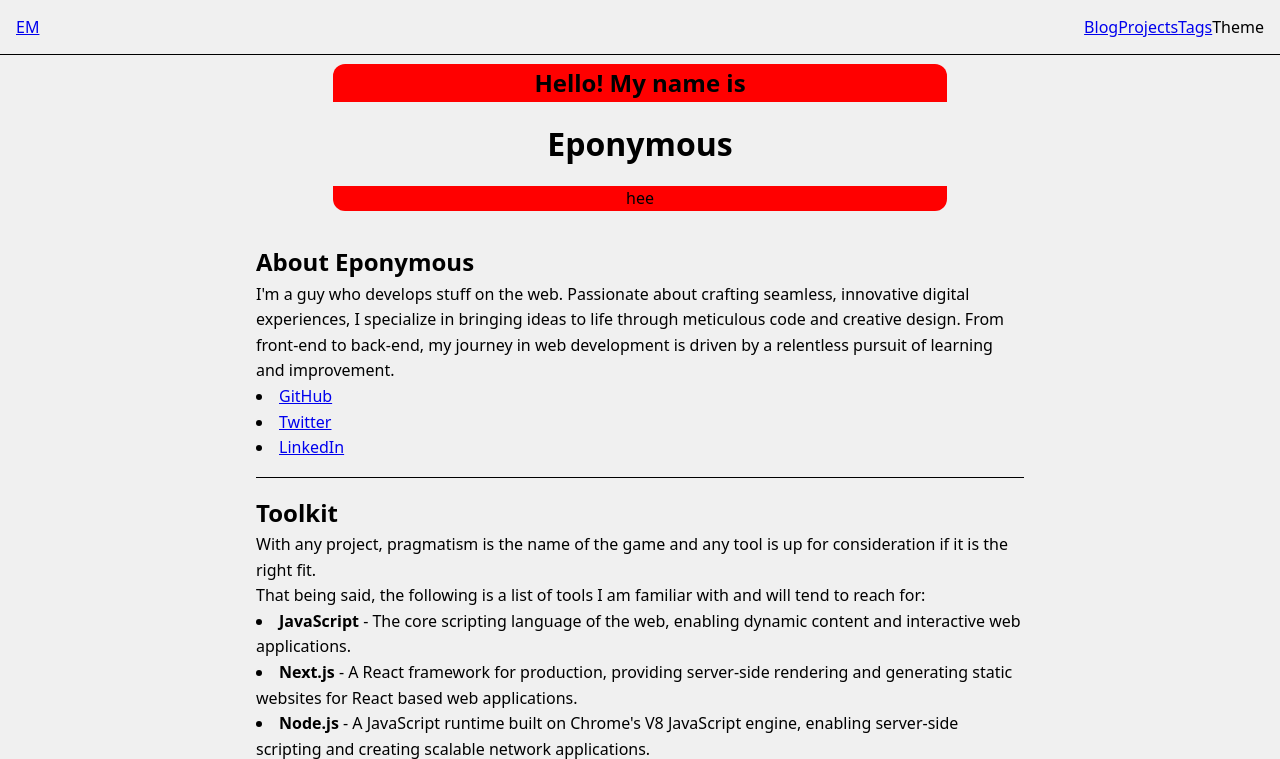
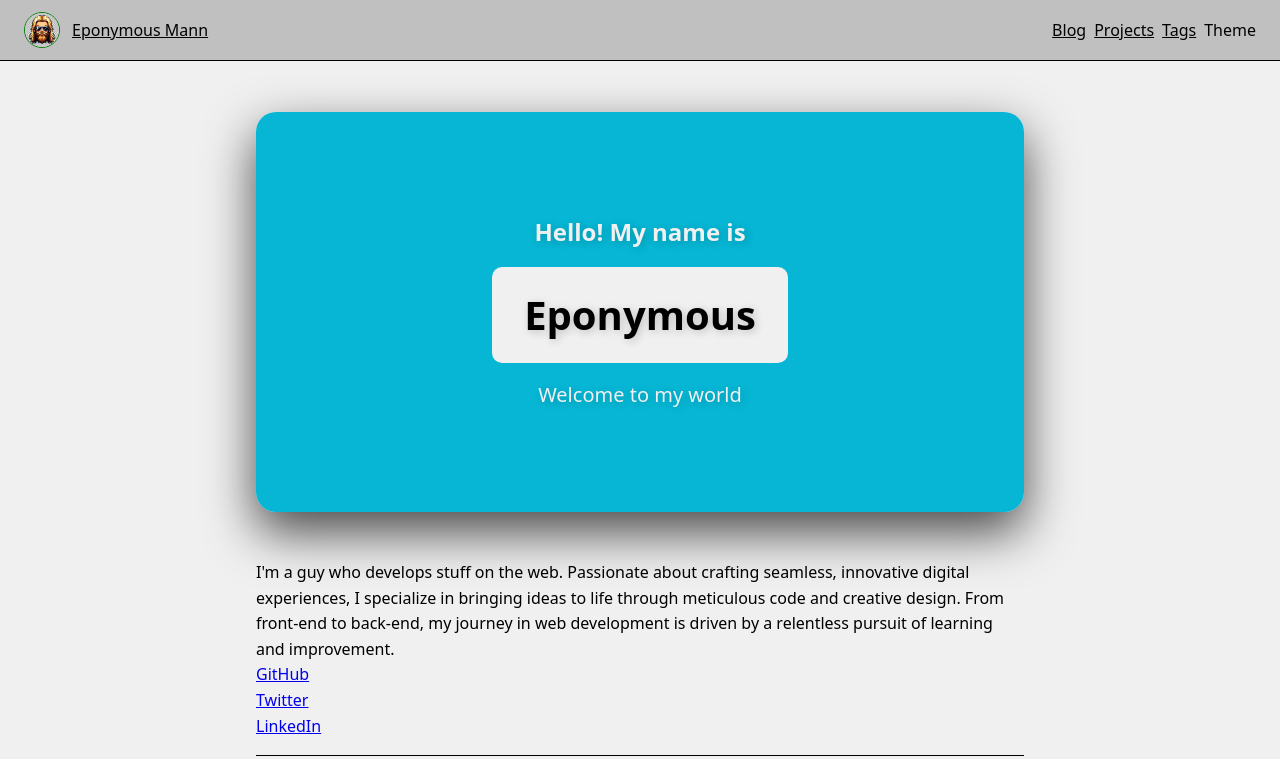
Before and after one commit to alcun/eponymous, an Astro site: page / in a window 1280 px wide. Shown: the top 759 px of the page. Built offline with nearby package versions, Linux system fonts and the light colour scheme; Astro itself is replaced by a stand-in of ours.

Commit message:
Work on styling

```diff
--- a/public/toggle-theme.js
+++ b/public/toggle-theme.js
@@ -49,6 +49,16 @@ function reflectPreference() {
 // set early so no page flashes / CSS is made aware
 reflectPreference();
 
+const initNavListener = () => {
+  // Navigation menu toggle functionality
+  const navContent = document.querySelector('.nav-content');
+  const burger = document.querySelector('.burger');
+  burger?.addEventListener('click', () => {
+    const isDisplayed = window.getComputedStyle(navContent).display !== 'none';
+    navContent.style.display = isDisplayed ? 'none' : 'flex';
+  });}
+
+
 window.onload = () => {
   function setThemeFeature() {
     // set on load so screen readers can get the latest value on the button
@@ -59,6 +69,7 @@ window.onload = () => {
       themeValue = themeValue === "light" ? "dark" : "light";
       setPreference();
     });
+    initNavListener();
   }
 
   setThemeFeature();
--- a/src/components/About.astro
+++ b/src/components/About.astro
@@ -1,5 +1,4 @@
 <section id="about">
-  <h2>About Eponymous</h2>
   <p>
     I'm a guy who develops stuff on the web. Passionate about crafting seamless,
     innovative digital experiences, I specialize in bringing ideas to life
--- a/src/components/HeroBadge.astro
+++ b/src/components/HeroBadge.astro
@@ -1,12 +1,7 @@
----
-// Your frontmatter script. JavaScript imports for client-side libraries
-// don't go here if they're in the public folder.
----
-
 <!-- Linking the Atropos CSS file -->
 <link rel="stylesheet" href="/atropos/atropos.min.css" />
 
-<!-- main Atropos container -->
+<!-- Main Atropos container -->
 <div class="atropos my-atropos">
   <div class="atropos-scale">
     <div class="atropos-rotate">
@@ -15,7 +10,7 @@
           <div class="hero-badge-inner">
             <h2>Hello! My name is</h2>
             <div class="hero-badge-middle"><h1>Eponymous</h1></div>
-            <span>hee</span>
+            <span>Welcome to my world</span>
           </div>
         </div>
       </div>
@@ -26,58 +21,76 @@
 <!-- Referencing Atropos JavaScript from the public directory -->
 <script>
   function init() {
-    // Ensure the page has loaded before trying to access external libraries
     const script = document.createElement("script");
     script.src = "/atropos/atropos.min.js";
     script.onload = () => {
-      // Initialize Atropos or any other scripts after the library has loaded
       const myAtropos = Atropos({
         el: ".my-atropos",
-        // Additional options here
+        rotateTouch: "scroll", // Adjust based on preference
+        highlight: false, // Disable or enable highlight
       });
-
-      // Clean up by destroying instances and removing event listeners before swapping pages
-      document.addEventListener(
-        "astro:before-swap",
-        () => {
-          // Perform any necessary cleanup
-          myAtropos?.destroy?.();
-          // Example: burger.removeEventListener(...)
-        },
-        { once: true }
-      );
+      document.addEventListener("astro:before-swap", () => myAtropos?.destroy?.(), { once: true });
     };
     document.body.appendChild(script);
   }
-
-  // Initialize on first load
   if (document.readyState === "loading") {
     document.addEventListener("DOMContentLoaded", init);
   } else {
     init();
   }
-
-  // Re-initialize after swapping pages
   document.addEventListener("astro:after-swap", init);
 </script>
+
 <style>
-  .atropos {
-    margin-bottom: 1rem;
-    width: 80%;
-
-  }
-  .atropos-inner {
-    background-color: antiquewhite;
-    border-radius: 12px;
-    background-color: red;
+ :root {
+    --accent-color: #4FD1C5; /* Teal accent, vibrant against both light and dark */
+    --background-color: #13151a; /* Dark mode background */
+    --text-color: #ffffff; /* Dark mode text */
+    --hero-text-shadow: 2px 2px 8px rgba(0, 0, 0, 0.2);
   }
 
-  .hero-badge-inner {
+  .atropos {
+    margin: 2rem auto;
+    width: 100%;
+    max-width: 800px;
+    perspective: 1500px; /* Enhanced for more depth */
   }
 
-  .hero-badge-middle {
+  .atropos-inner {
+    border-radius: 20px;
+    background: linear-gradient(145deg, var(--accent-color), #06b6d4); /* Gradient for depth */
+    box-shadow: 0 20px 50px rgba(0, 0, 0, 0.7); /* Enhanced shadow for 3D pop */
+    padding: 2rem;
+    display: flex;
+    flex-direction: column;
+    align-items: center;
+    justify-content: center;
+    min-height: 400px; /* Increased height for more content */
+    transition: transform 0.5s ease-out; /* Smooth transition for 3D effect */
+  }
+
+  .hero-badge-inner h2, .hero-badge-inner span, .hero-badge-middle h1 {
+    text-shadow: var(--hero-text-shadow); /* Text shadow for depth */
+  }
+
+  .hero-badge-inner h2 {
+    color: var(--background-color);
+    margin-bottom: 1rem;
+    font-size: 1.5rem;
+  }
+
+  .hero-badge-middle h1 {
     background-color: var(--background-color);
     color: var(--text-color);
-    padding: 1rem;
+    padding: 1rem 2rem;
+    border-radius: 10px;
+    font-size: 2.5rem; /* Larger font size for name emphasis */
+    margin: 1rem 0; /* Adjusted margin for spacing */
+  }
+
+  .hero-badge-inner span {
+    color: var(--background-color);
+    font-size: 1.25rem;
+    margin-top: 1rem;
   }
 </style>
--- a/src/components/Navbar.astro
+++ b/src/components/Navbar.astro
@@ -1,61 +1,107 @@
 ---
 import ThemeToggle from "./ThemeToggle.astro";
-
 // No useState import required
 // Frontmatter script space
 ---
 
 <!-- Sidebar HTML structure -->
-<nav class="nav" >
+<nav class="nav">
+  <div class="burger">☰</div> <!-- Burger Icon -->
   <div class="nav-content">
-    <a href="/" class="logo">EM</a>
+    <div class="logo">
+      <a href="/"><img src="/img/avatar.png" alt="Eponymous Mann" />
+        <span>Eponymous Mann</span>
+      </a>
+    </div>
     <ul class="nav-links">
       <li><a href="/blog">Blog</a></li>
       <li><a href="/projects">Projects</a></li>
       <li><a href="/tags">Tags</a></li>
-     <li> <a
-      id="theme-btn"
-      class="focus-outline"
-      title="Toggles light & dark"
-      aria-label="auto"
-      aria-live="polite"
-    >
-      Theme
-    </a> </li>   </ul>
+      <li><a id="theme-btn" class="focus-outline" title="Toggles light & dark" aria-label="auto" aria-live="polite">Theme</a></li>
+    </ul>
   </div>
 </nav>
 
 <!-- Styles -->
 <style>
   .nav {
+    display: flex;
+    justify-content: space-between;
     position: fixed;
     top: 0;
-  height: auto;
     width: 100%;
     max-width: 100vw;
     z-index: 1000; /* Ensure sidebar is above other content */
-  border-bottom: 1px solid var(--text-color);
-  padding: 1rem;
+
+  }
+
+  .burger {
+    cursor: pointer;
+    display: none;
+    position: fixed;
+    top: 1rem;
+    right: 1rem;
   }
 
   .nav-content {
     display: flex;
-  width: 100%;
     align-items: center;
     justify-content: space-between;
+    width: 100%;
+    border-bottom: 1px solid var(--text-color);
+    padding: 0.75rem 1.5rem;
+    background: rgba(0, 0, 0, 0.2);
+    backdrop-filter: saturate(180%) blur(4px);
   }
 
-.logo h1 {
+  .nav-content img {
+    min-width: 36px;
+    min-height: 36px;
+    width: 36px;
+    border-radius: 50%;
+    border: 1px solid green;
+    margin-right: 0.75rem;
+  }
+
+  .logo a {
+    display: flex;
+    align-items: center;
     color: var(--text-color);
   }
 
   .nav-links {
     display: flex;
     list-style: none;
+    padding: 0;
+    margin: 0;
+    li {
+      margin-left: 0.5rem;
+      a {
+        color: var(--text-color);
+      }
+    }
   }
 
+  @media (max-width: 768px) {
+    .nav-content {
+      display: none;
+      flex-direction: column;
+      align-items: flex-start;
+      width: 100%; /* Adjust width as needed */
+      border: 1px solid var(--text-color); /* Add border */
+      position: absolute;
+      top: 3rem; /* Position below the burger icon */
+      text-align: center;
+      border-radius: 12px;
+    }
 
+    .nav-links, .logo {
+      flex-direction: column;
+      align-items: flex-start;
+    }
 
-
-
+    .burger {
+      display: block;
+    }
+  }
 </style>
--- a/src/components/Projects.astro
+++ b/src/components/Projects.astro
@@ -14,4 +14,6 @@ const projects = allProjects.slice(0, 3);
       <ProjectSummary key={project.slug} project={project} />
     ))}
   </ul>
+  <div><a href={`/projects`}>See all...</a> </div>
+
 </section>
--- a/src/components/Writing.astro
+++ b/src/components/Writing.astro
@@ -17,4 +17,5 @@ const blogs = allBlogs.slice(0, 3);
         <a href={`/blog/${blog.slug}`}>Read more</a>
       </div>
     ))}
+    <div><a href={`/blog`}>See all...</a> </div>
   </section>
--- a/src/layouts/Layout.astro
+++ b/src/layouts/Layout.astro
@@ -46,28 +46,48 @@ const { title } = Astro.props;
       --background-color: #13151a;
       --text-color: #ffffff;
       --code-background: #2d2d2d;
+      --breakpoint-width: 768px;
+      --accent-color: #4FD1C5;
+      --hero-text-shadow: 2px 2px 8px rgba(0, 0, 0, 0.2);
     }
 
     html[data-theme="light"] {
       --background-color: #f0f0f0;
       --text-color: #000000;
       --code-background: #eeeeee;
+      --accent-color: #06b6d4;
     }
 
-    body, html {
+    body,
+    html {
       height: 100%;
       background: var(--background-color);
       color: var(--text-color);
-      font-family: system-ui, ui-sans-serif, sans-serif, "Apple Color Emoji", "Segoe UI Emoji", Segoe UI Symbol, "Noto Color Emoji";
+      font-family:
+        system-ui,
+        ui-sans-serif,
+        sans-serif,
+        "Apple Color Emoji",
+        "Segoe UI Emoji",
+        Segoe UI Symbol,
+        "Noto Color Emoji";
     }
 
     code {
-      font-family: Menlo, Monaco, Lucida Console, Liberation Mono, DejaVu Sans Mono, Bitstream Vera Sans Mono, Courier New, monospace;
+      font-family:
+        Menlo,
+        Monaco,
+        Lucida Console,
+        Liberation Mono,
+        DejaVu Sans Mono,
+        Bitstream Vera Sans Mono,
+        Courier New,
+        monospace;
       background: var(--code-background);
     }
 
     main {
-      margin-top: 4rem;
+      margin-top: 5rem;
       max-width: 800px;
       margin-left: auto;
       margin-right: auto;
@@ -105,7 +125,8 @@ const { title } = Astro.props;
 
     ul,
     ol {
-    list-style-position: inside; /* Ensures bullets/numbers are inside the overflow area */
+      list-style-position: inside;
+      list-style: none;
     }
 
     section {
@@ -114,4 +135,9 @@ const { title } = Astro.props;
       border-bottom: 1px solid var(--text-color);
     }
 
+    @media (max-width: 768px) {
+    main {
+      margin-top: 3rem;
+
+    }
   </style>
```
Also changed, not shown: public/img/avatar.png (added). Lines whose indentation alone changed are shown as unchanged.
